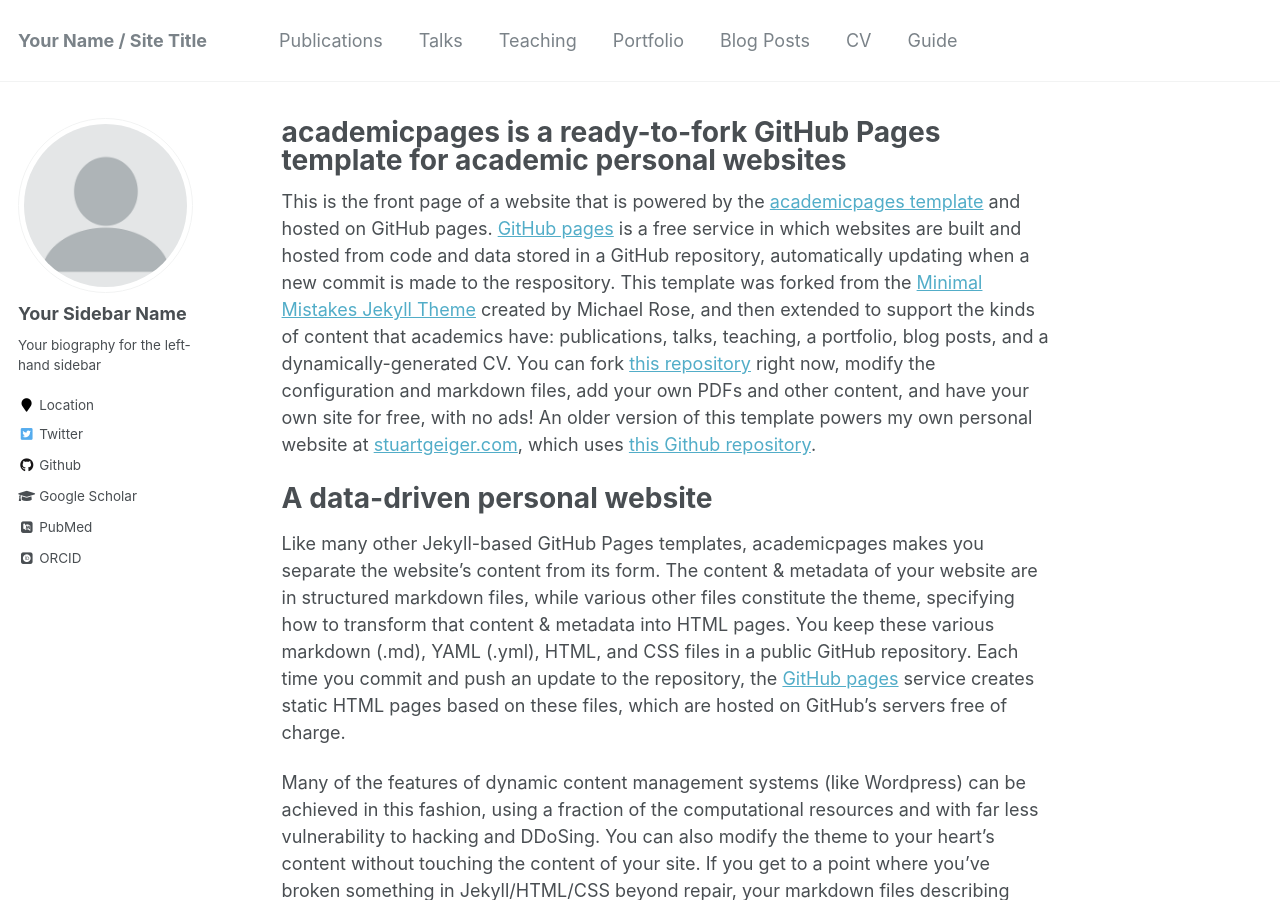
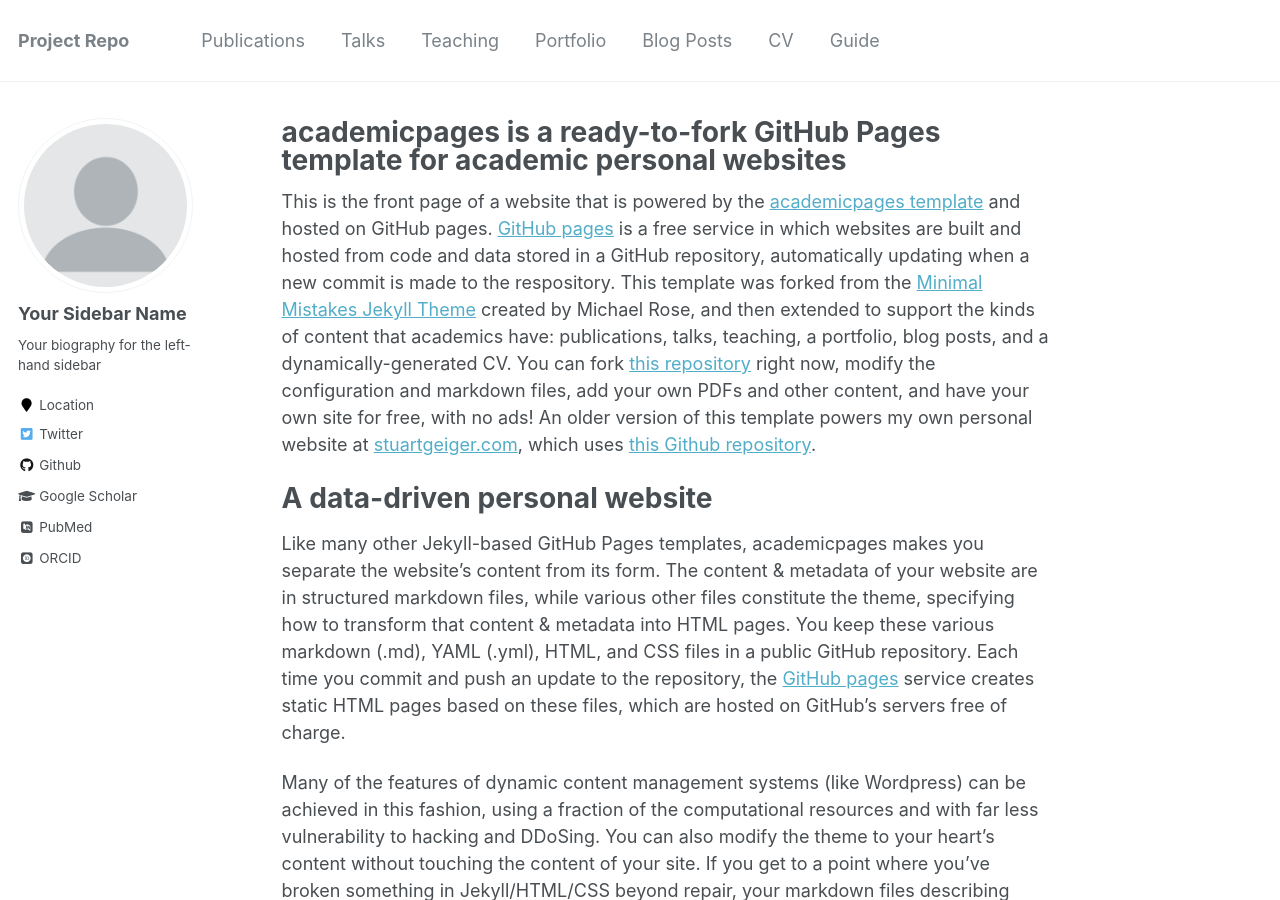
Before and after one commit to pages-playground/teaching, a Jekyll site: the page built from _pages/about.md, in a window 1280 px wide and 900 px high. Built offline with Jekyll 4.4.1, drawn with Linux system fonts in a browser that asks for light colours; some web fonts are replaced.

Commit message:
Update _config.yml

```diff
--- a/_config.yml
+++ b/_config.yml
@@ -7,11 +7,11 @@
 
 # Site Settings
 locale                   : "en-US"
-title                    : "Your Name / Site Title"
+title                    : "Project Repo"
 title_separator          : "-"
 name                     : &name "Your Name"
 description              : &description "personal description"
-url                      : https://pages-playground.github.io/teaching/ # the base hostname & protocol for your site e.g. "https://mmistakes.github.io"
+url                      : https://pages-playground.github.io # the base hostname & protocol for your site e.g. "https://mmistakes.github.io"
 baseurl                  : "" # the subpath of your site, e.g. "/blog"
 repository               : "teaching/pages-playground.github.io"
 teaser                   :  # filename of teaser fallback teaser image placed in /images/, .e.g. "500x300.png"
```
